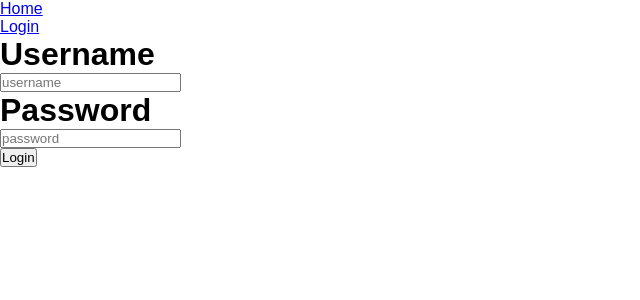
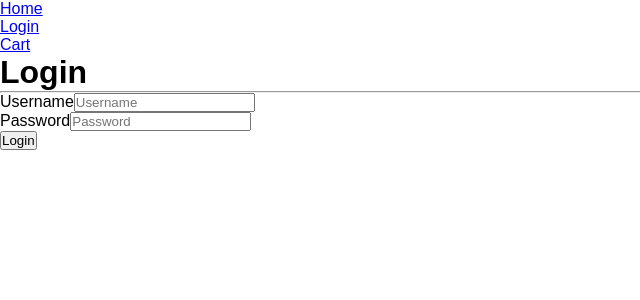
Before and after one commit to capstone-project-dh/capstone-project, a React (Vite) app: page /login in a window 1280 px wide. Shown: the top 300 px of the page, without its empty margins (0-640 px from the left). Built offline with nearby package versions, Linux system fonts and the light colour scheme.

Commit message:
added login page - if time permits, need to change login > logout and fix error message

```diff
--- a/src/App.jsx
+++ b/src/App.jsx
@@ -14,9 +14,10 @@ const App = () => {
     <div>
       <NavBar/>
       <Routes>
-        <Route path="/" element={<RenderProducts />} />
-        <Route path="/products/:productId" element={<SingleProduct />} />
-        <Route path="/login" element={<Login />} />
+        <Route path = "/" element = {<RenderProducts />} />
+        <Route path = "/products/:productId" element = {<SingleProduct />} />
+        <Route path = "/login" element = {<Login />} />
+        {/* <Route path = "/cart" element = {<Cart />} /> */}
       </Routes>
     </div>
   );
--- a/src/components/Login.jsx
+++ b/src/components/Login.jsx
@@ -1,45 +1,100 @@
 import { useState } from "react";
+import { useNavigate } from "react-router-dom";
 import { userLogin } from "../api";
 
+
 export default function Login() {
-  const [username, setUsername] = useState("");
-  const [password, setPassword] = useState("");
+  const navigate = useNavigate();
 
-  const usernameChangeHandler = (event) => setUsername(event.target.value);
-  const passwordChangeHandler = (event) => setPassword(event.target.value);
-  const submitHandler = async (event) => {
-     event.preventDefault()
-     const data = await userLogin (username, password)
-     console.log("User logged in", data);
+  const [formData, setFormData] = useState({
+    username: "",
+    password: "",
+  });
 
+  const [error, setError] = useState(null);
+  const [loading, setLoading] = useState(false);
+  const [token, setToken] = useState(null);
+  const [loginSuccess, setLoginSuccess] = useState(false);
+
+  const handleChange = (e) => {
+    const { name, value } = e.target;
+    setFormData({
+      ...formData,
+      [name]: value,
+    });
+  };
+
+  const handleLogin = async (e) => {
+    e.preventDefault();
+    setLoading(true);
+
+    try {
+      const data = await userLogin(formData.username, formData.password);
+
+      setLoginSuccess(true)
+      setToken(data.token);
+      setError(null);
+      setLoading(false);
+
+
+      setTimeout(() => {
+        navigate("/");
+      }, 2000);
+
+    } catch (error) {
+      console.error("Login failed:", error);
+      setError("Login failed. Please check your credentials.");
+      setLoading(false);
     }
+  };
 
   return (
-    <form onSubmit={submitHandler}>
+    <>
       <div>
-        <label>
-          <h1>Username</h1>
-        </label>
+        <h1>Login</h1>
+        <hr />
+        {error && <div>{error}</div>}
+
+        <div>
+          <div>
+            <form onSubmit={handleLogin}>
+              <div>
+                <label htmlFor="username">Username</label>
                 <input
                   type="text"
-          value={username}
-          placeholder="username"
-          required
-          onChange={usernameChangeHandler}
+                  className="form-control"
+                  id="username"
+                  name="username"
+                  placeholder="Username"
+                  value={formData.username}
+                  onChange={handleChange}
                 />
               </div>
               <div>
-        <label>
-          <h1>Password</h1>
-        </label>
-        <input type="password"
-          value={password}
-          placeholder="password"
-          required
-          onChange={passwordChangeHandler}
+                <label htmlFor="password">Password</label>
+                <input
+                  type="password"
+                  className="form-control"
+                  id="password"
+                  name="password"
+                  placeholder="Password"
+                  value={formData.password}
+                  onChange={handleChange}
                 />
               </div>
-      <button type="submit"> Login </button>
+              <div>
+                <button
+                  type="submit"
+                  disabled={loading}
+                >
+                  {loading ? "Logging in..." : "Login"}
+                </button>
+              </div>
             </form>
+            {loginSuccess && <div>Login Successful! Redirecting...</div>}
+          </div>
+        </div>
+      </div>
+    </>
   );
 }
--- a/src/components/NavBar.jsx
+++ b/src/components/NavBar.jsx
@@ -1,14 +1,23 @@
 import { Link } from 'react-router-dom';
+import { useState } from "react";
 
 export default function NavBar() {
+
+
+
+
   return (
     <nav>
       <ul>
         <li>
           <Link to="/">Home</Link>
         </li>
+
+
+          <li><Link to="/login">Login</Link></li>
+
         <li>
-          <Link to="/login">Login</Link>
+          <Link to ="/carts">Cart</Link>
         </li>
       </ul>
     </nav>
```
Lines whose indentation alone changed are shown as unchanged.
